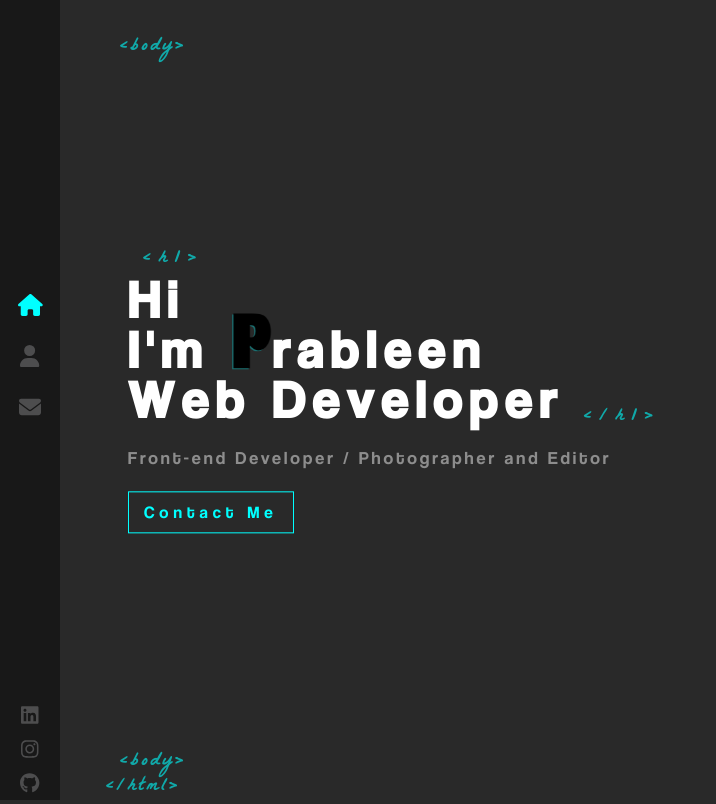
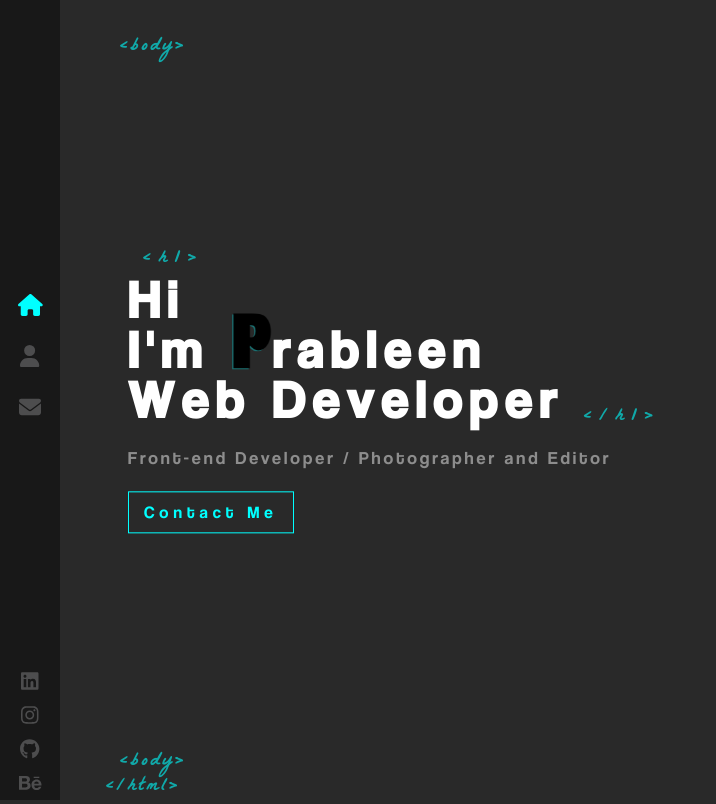
Before and after one commit to Prabhsingh0401/Portfolio-Prableen-Singh, a React (Create React App) app: page / in a window 1280 px wide. Shown: the whole page, without its empty margins (0-716 px from the left). Built offline with nearby package versions, Linux system fonts and the light colour scheme.

Commit message:
Behance Profile Added

```diff
--- a/src/Components/Sidebar/index.js
+++ b/src/Components/Sidebar/index.js
@@ -4,7 +4,7 @@ import LogoS from '../../assets/images/Logo.png'
 import LogoSubtitle from '../../assets/images/logo_sub.png'
 import { FontAwesomeIcon } from '@fortawesome/react-fontawesome'
 import { faEnvelope, faHome, faUser } from '@fortawesome/free-solid-svg-icons'
-import { faGithub, faInstagram, faLinkedin } from '@fortawesome/free-brands-svg-icons'
+import { faGithub, faInstagram, faLinkedin, faBehance } from '@fortawesome/free-brands-svg-icons'
 
 const Sidebar = () => {
     return(
@@ -42,6 +42,12 @@ const Sidebar = () => {
                 <FontAwesomeIcon icon={faGithub} color='#4d4d4e'></FontAwesomeIcon>
                 </a>
             </li>
+
+            <li>
+                <a target='_blank' rel='noreferrer' href='https://www.behance.net/prabhrangharia'>
+                <FontAwesomeIcon icon={faBehance} color='#4d4d4e'></FontAwesomeIcon>
+                </a>
+            </li>
         </ul>
     </div>
     )
```
